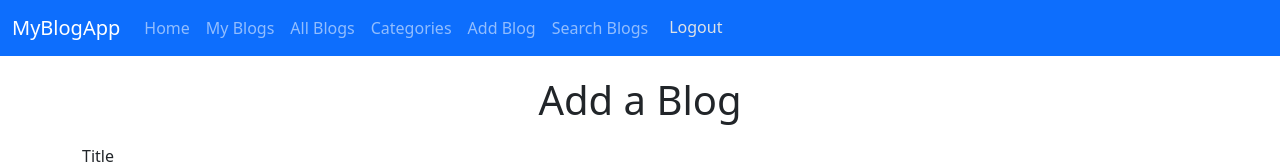
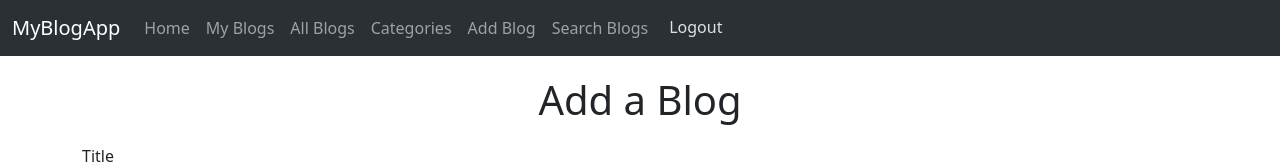
Before and after one commit to GargParas/BlogApp, a React (Vite) app in the folder client/: page /add in a window 1280 px wide. Shown: the top 164 px of the page. Built offline with nearby package versions, Linux system fonts and the light colour scheme; no server answers.

Commit message:
modified navbar ui

```diff
--- a/client/src/components/Navbar.jsx
+++ b/client/src/components/Navbar.jsx
@@ -25,7 +25,7 @@ function Navbar() {
 
   return (
     <nav
-      className='navbar navbar-expand-lg bg-primary'
+      className='navbar navbar-expand-lg bg-dark bg-body-tertiary'
       data-bs-theme='dark'
     >
       <div className='container-fluid'>
```
